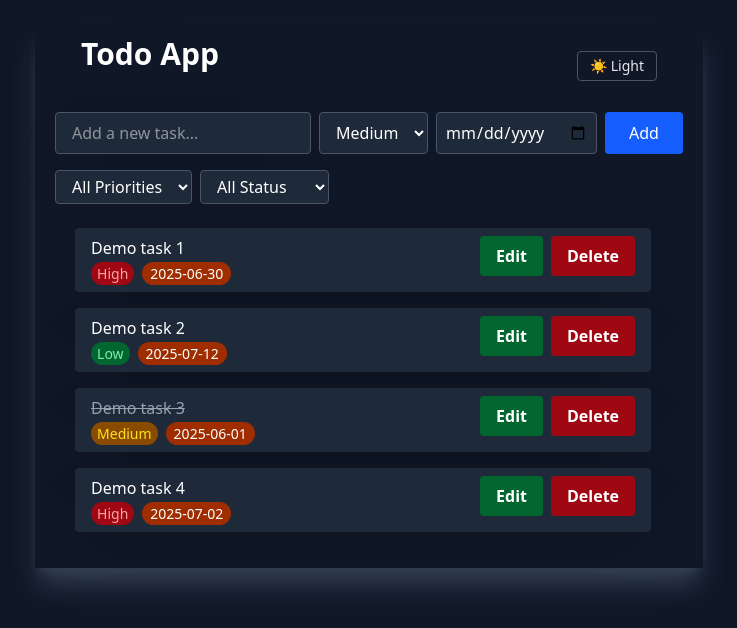
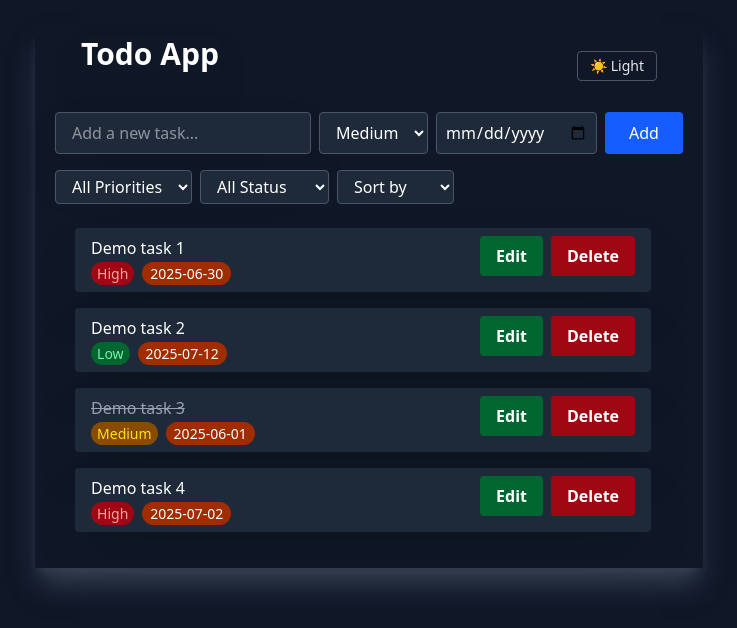
Before and after one commit to karthi-mr/react-todo-app, a React (Vite) app: page / in a window 1280 px wide. Shown: the top 628 px of the page, without its empty margins (271-1008 px from the left). Built offline with nearby package versions, Linux system fonts and the light colour scheme.

Commit message:
implemented sorting

```diff
--- a/src/App.jsx
+++ b/src/App.jsx
@@ -8,9 +8,10 @@ import FilterBar from './components/FilterBar';
 
 // setting dark mode to true initially
 const setDarkModeInitially = true;
-
 // preDefined filters with priority and status
 const filtersDefined = { priority: '', status: '' };
+// priority map
+const priorityMap = {High: 1, Medium: 2, Low: 3}
 
 export default function App() {
   const [todos, setTodos] = useState(predefinedTasks); // creating state for tasks
@@ -45,7 +46,7 @@ export default function App() {
 
   /* Function to get filtered todos based on priority and status */
   function getFiltersTodos() {
-    return todos.filter((todo) => {
+    let result = todos.filter((todo) => {
       const matchedPriority = filters.priority ? todo.priority === filters.priority : true;
       const matchedStatus =
         filters.status === 'completed'
@@ -55,6 +56,13 @@ export default function App() {
           : true;
       return matchedPriority && matchedStatus;
     });
+
+    if (filters.sortBy === 'dueDate') {
+      result.sort((todo1, todo2) => new Date(todo1.dueDate) - new Date(todo2.dueDate));
+    } else if (filters.sortBy === 'priority') {
+      result.sort((todo1, todo2) => priorityMap[todo1.priority] - priorityMap[todo2.priority]);
+    }
+    return result;
   }
 
   return (
--- a/src/components/FilterBar.jsx
+++ b/src/components/FilterBar.jsx
@@ -21,6 +21,16 @@ export default function FilterBar({ filters, setFilters }) {
         <option value="active">Active</option>
         <option value="completed">Completed</option>
       </select>
+
+      {/* sorting */}
+      <select
+        className="px-3 py-1 border rounded dark:bg-gray-800 dark:border-gray-600"
+        value={filters.sortBy}
+        onChange={(e) => setFilters({ ...filters, sortBy: e.target.value })}>
+        <option value="">Sort by</option>
+        <option value="dueDate">Due Date</option>
+        <option value="priority">Priority</option>
+      </select>
     </div>
   );
 }
```
